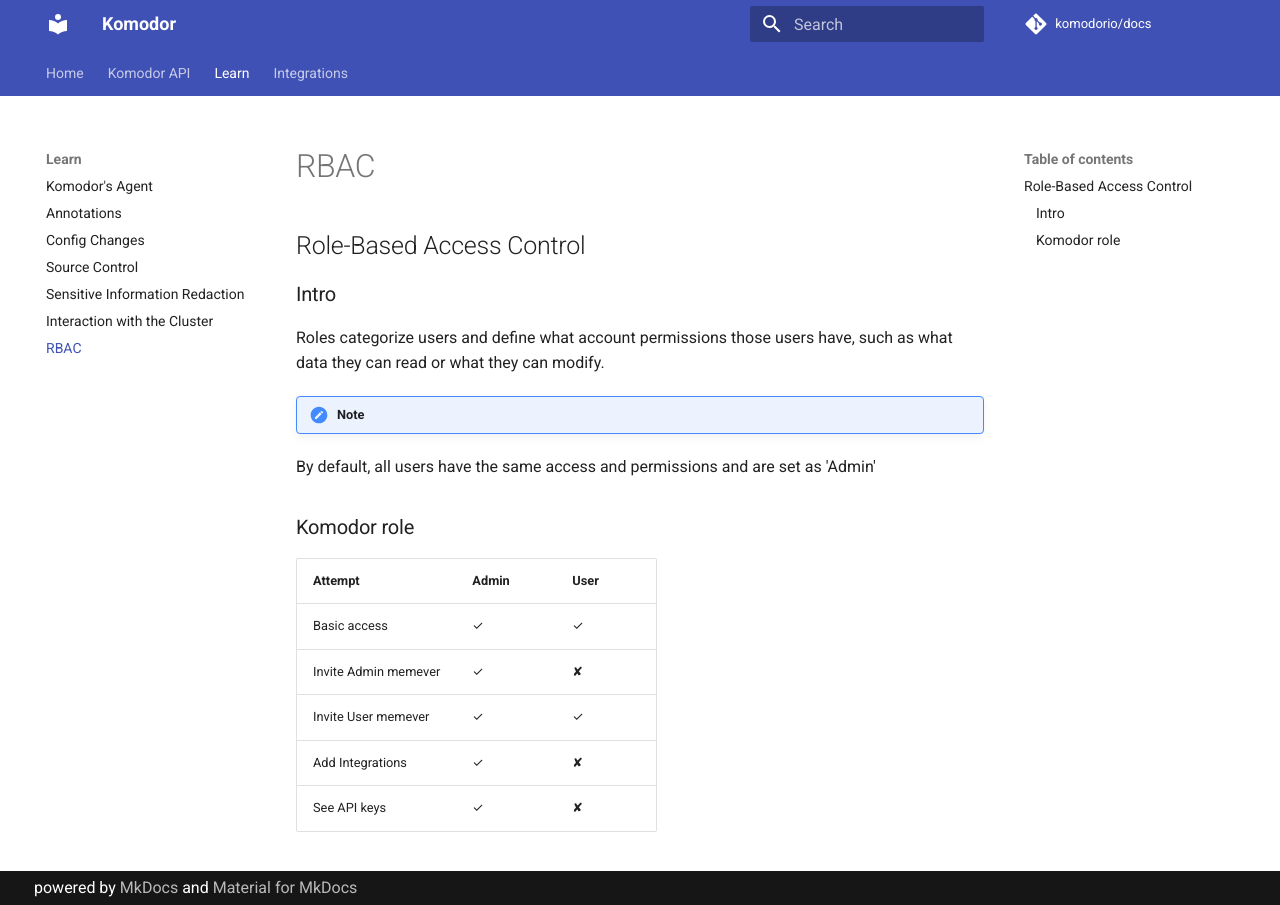
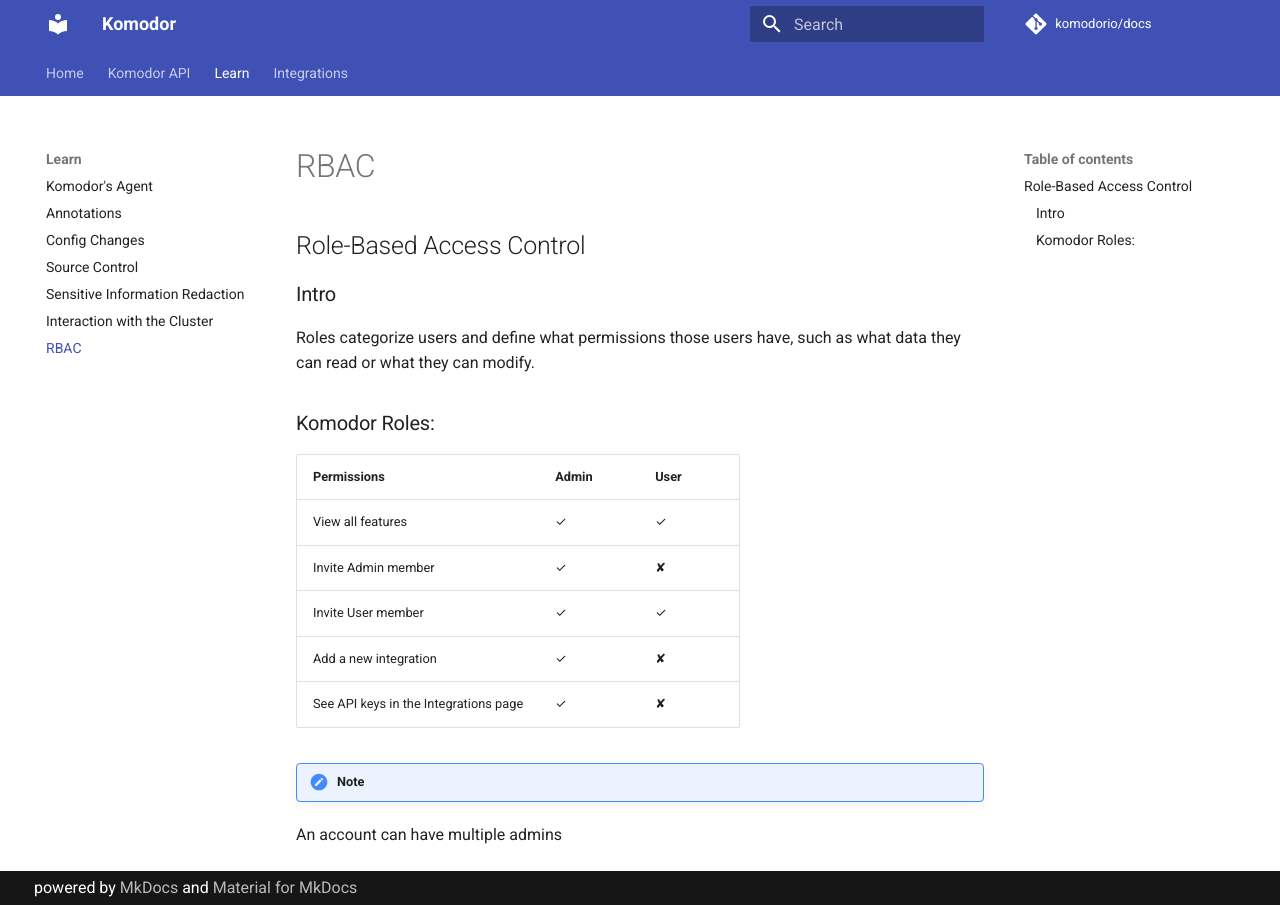
Before and after one commit to komodorio/docs, an MkDocs documentation site: the page built from docs/Learn/RBAC.md, in a window 1280 px wide. Built offline with MkDocs 1.6.1 and Material for MkDocs 9.7.7, drawn with Linux system fonts in a browser that asks for light colours; comment, search, counter and statistics services are not loaded.

Commit message:
fix review

```diff
--- a/docs/Learn/RBAC.md
+++ b/docs/Learn/RBAC.md
@@ -2,17 +2,17 @@
 
 ### Intro
 
-Roles categorize users and define what account permissions those users have, such as what data they can read or what they can modify.
+Roles categorize users and define what permissions those users have, such as what data they can read or what they can modify.
+
+### Komodor Roles:
+
+| Permissions                           | Admin | User |
+| ------------------------------------- | ----- | ---- |
+| View all features                     | ✓     | ✓    |
+| Invite Admin member                   | ✓     | ✘    |
+| Invite User member                    | ✓     | ✓    |
+| Add a new integration                 | ✓     | ✘    |
+| See API keys in the Integrations page | ✓     | ✘    |
 
 !!! Note
-By default, all users have the same access and permissions and are set as 'Admin'
-
-### Komodor role
-
-| Attempt              | Admin | User |
-| -------------------- | ----- | ---- |
-| Basic access         | ✓     | ✓    |
-| Invite Admin memever | ✓     | ✘    |
-| Invite User memever  | ✓     | ✓    |
-| Add Integrations     | ✓     | ✘    |
-| See API keys         | ✓     | ✘    |
+An account can have multiple admins
```
